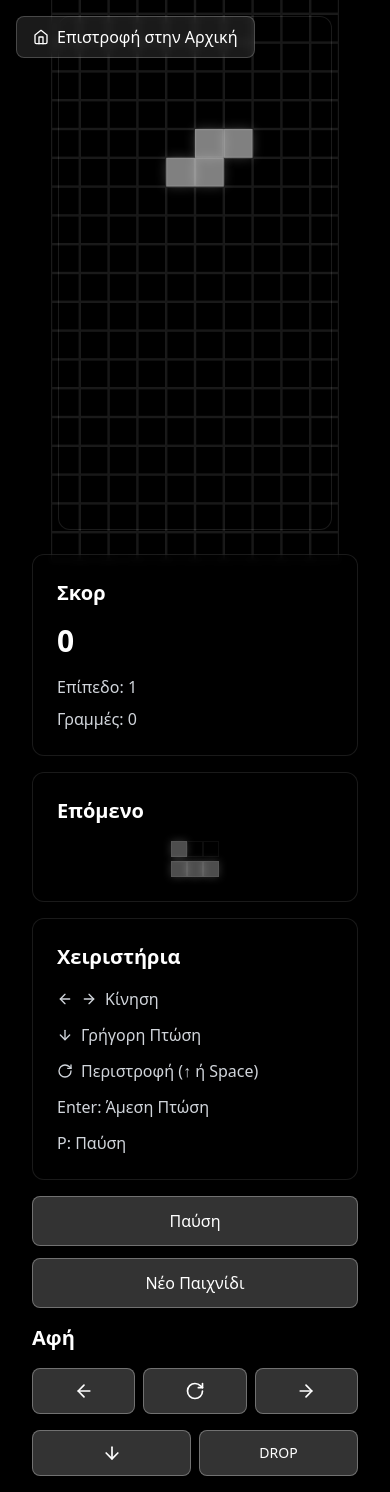
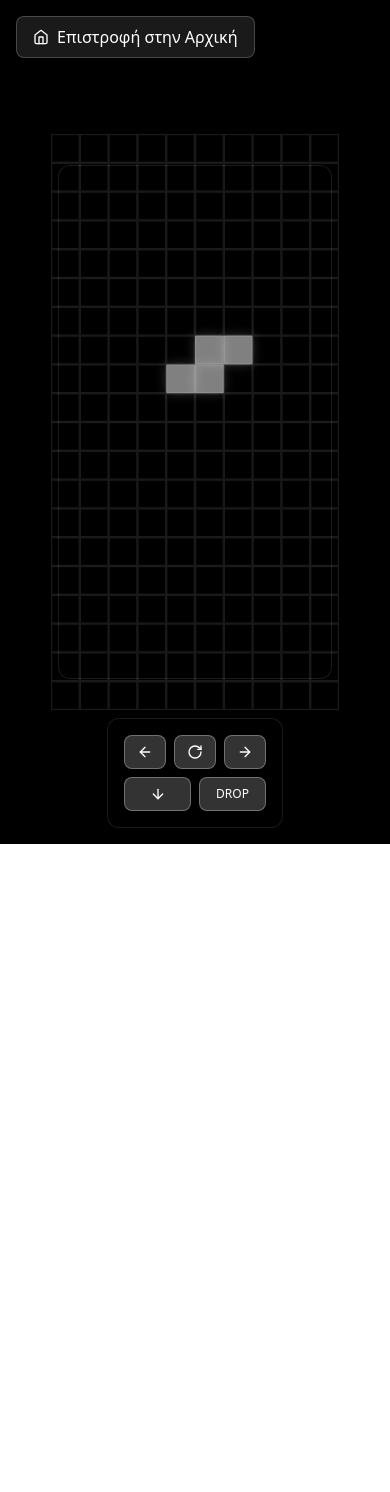
Before and after one commit to Pixelprosolutions/pprogr, a React (Vite) app: page /tetris in a window 390 px wide. After the commit the page ends 844 px from the top, so only its background shows below. Built offline with nearby package versions, Linux system fonts and the light colour scheme.

Commit message:
Create compact sidebar for Tetris game

```diff
--- a/src/pages/TetrisPage.tsx
+++ b/src/pages/TetrisPage.tsx
@@ -376,9 +376,9 @@ const TetrisPage: React.FC = () => {
         </button>
 
         <div className="max-w-7xl mx-auto w-full">
-          <div className="grid grid-cols-1 xl:grid-cols-4 gap-6 items-start">
+          <div className="flex gap-4 items-start">
             {/* Game Board */}
-            <div className="xl:col-span-3 flex justify-center">
+            <div className="flex-1 flex justify-center">
               <div className="bg-black/50 backdrop-blur-sm border border-white/10 rounded-xl p-4 md:p-8 relative">
                 {gameOver && (
                   <div className="absolute inset-0 bg-black/80 backdrop-blur-sm flex items-center justify-center rounded-xl z-10">
@@ -411,20 +411,20 @@ const TetrisPage: React.FC = () => {
             </div>
 
             {/* Side Panel */}
-            <div className="xl:col-span-1 space-y-4 xl:space-y-6">
+            <div className="w-64 space-y-4 hidden lg:block">
               {/* Score */}
-              <div className="bg-gradient-to-br from-black/30 to-black/50 backdrop-blur-sm border border-white/10 rounded-xl p-6">
-                <h3 className="text-xl font-bold text-white mb-4">Σκορ</h3>
-                <p className="text-3xl font-bold text-white mb-4">{score}</p>
-                <div className="space-y-2 text-gray-300">
+              <div className="bg-gradient-to-br from-black/30 to-black/50 backdrop-blur-sm border border-white/10 rounded-xl p-4">
+                <h3 className="text-lg font-bold text-white mb-2">Σκορ</h3>
+                <p className="text-2xl font-bold text-white mb-2">{score}</p>
+                <div className="space-y-1 text-gray-300 text-sm">
                   <p>Επίπεδο: {level}</p>
                   <p>Γραμμές: {lines}</p>
                 </div>
               </div>
 
               {/* Next Piece */}
-              <div className="bg-gradient-to-br from-black/30 to-black/50 backdrop-blur-sm border border-white/10 rounded-xl p-6">
-                <h3 className="text-xl font-bold text-white mb-4">Επόμενο</h3>
+              <div className="bg-gradient-to-br from-black/30 to-black/50 backdrop-blur-sm border border-white/10 rounded-xl p-4">
+                <h3 className="text-lg font-bold text-white mb-2">Επόμενο</h3>
                 <div className="flex justify-center">
                   <div className="space-y-1">
                     {renderNextPiece()}
@@ -433,20 +433,20 @@ const TetrisPage: React.FC = () => {
               </div>
 
               {/* Controls - Hidden on mobile, shown on desktop */}
-              <div className="bg-gradient-to-br from-black/30 to-black/50 backdrop-blur-sm border border-white/10 rounded-xl p-6">
-                <h3 className="text-xl font-bold text-white mb-4">Χειριστήρια</h3>
-                <div className="space-y-3 text-gray-300">
+              <div className="bg-gradient-to-br from-black/30 to-black/50 backdrop-blur-sm border border-white/10 rounded-xl p-4">
+                <h3 className="text-lg font-bold text-white mb-2">Χειριστήρια</h3>
+                <div className="space-y-2 text-gray-300 text-sm">
                   <p className="flex items-center">
-                    <ArrowLeft className="inline w-4 h-4 mr-2" />
-                    <ArrowRight className="inline w-4 h-4 mr-2" />
+                    <ArrowLeft className="inline w-3 h-3 mr-1" />
+                    <ArrowRight className="inline w-3 h-3 mr-1" />
                     Κίνηση
                   </p>
                   <p className="flex items-center">
-                    <ArrowDown className="inline w-4 h-4 mr-2" />
+                    <ArrowDown className="inline w-3 h-3 mr-1" />
                     Γρήγορη Πτώση
                   </p>
                   <p className="flex items-center">
-                    <RotateCw className="inline w-4 h-4 mr-2" />
+                    <RotateCw className="inline w-3 h-3 mr-1" />
                     Περιστροφή (↑ ή Space)
                   </p>
                   <p>Enter: Άμεση Πτώση</p>
@@ -455,59 +455,58 @@ const TetrisPage: React.FC = () => {
               </div>
 
               {/* Game Controls */}
-              <div className="space-y-3 xl:block">
+              <div className="space-y-2">
                 <button
                   onClick={() => setIsPaused(!isPaused)}
                   disabled={gameOver}
-                  className="w-full bg-white/20 backdrop-blur-sm border border-white/30 text-white py-3 px-6 rounded-lg hover:bg-white/30 transition-colors disabled:opacity-50"
+                  className="w-full bg-white/20 backdrop-blur-sm border border-white/30 text-white py-2 px-4 rounded-lg hover:bg-white/30 transition-colors disabled:opacity-50 text-sm"
                 >
                   {isPaused ? 'Συνέχεια' : 'Παύση'}
                 </button>
                 <button
                   onClick={initGame}
-                  className="w-full bg-white/20 backdrop-blur-sm border border-white/30 text-white py-3 px-6 rounded-lg hover:bg-white/30 transition-colors"
+                  className="w-full bg-white/20 backdrop-blur-sm border border-white/30 text-white py-2 px-4 rounded-lg hover:bg-white/30 transition-colors text-sm"
                 >
                   Νέο Παιχνίδι
                 </button>
               </div>
+            </div>
 
             {/* Mobile Controls - Only show on mobile */}
-              <div className="xl:hidden">
-                <h3 className="text-xl font-bold text-white mb-4">Αφή</h3>
-                <div className="grid grid-cols-3 gap-2 mb-4">
+            <div className="lg:hidden fixed bottom-4 left-1/2 transform -translate-x-1/2 bg-black/50 backdrop-blur-sm border border-white/10 rounded-xl p-4">
+              <div className="grid grid-cols-3 gap-2 mb-2">
                 <button
                   onClick={() => movePiece('left')}
-                    className="bg-white/20 backdrop-blur-sm border border-white/30 text-white py-3 px-4 rounded-lg hover:bg-white/30 transition-colors"
+                  className="bg-white/20 backdrop-blur-sm border border-white/30 text-white py-2 px-3 rounded-lg hover:bg-white/30 transition-colors"
                 >
-                    <ArrowLeft className="h-5 w-5 mx-auto" />
+                  <ArrowLeft className="h-4 w-4 mx-auto" />
                 </button>
                 <button
                   onClick={handleRotate}
-                    className="bg-white/20 backdrop-blur-sm border border-white/30 text-white py-3 px-4 rounded-lg hover:bg-white/30 transition-colors"
+                  className="bg-white/20 backdrop-blur-sm border border-white/30 text-white py-2 px-3 rounded-lg hover:bg-white/30 transition-colors"
                 >
-                    <RotateCw className="h-5 w-5 mx-auto" />
+                  <RotateCw className="h-4 w-4 mx-auto" />
                 </button>
                 <button
                   onClick={() => movePiece('right')}
-                    className="bg-white/20 backdrop-blur-sm border border-white/30 text-white py-3 px-4 rounded-lg hover:bg-white/30 transition-colors"
+                  className="bg-white/20 backdrop-blur-sm border border-white/30 text-white py-2 px-3 rounded-lg hover:bg-white/30 transition-colors"
                 >
-                    <ArrowRight className="h-5 w-5 mx-auto" />
+                  <ArrowRight className="h-4 w-4 mx-auto" />
                 </button>
               </div>
               <div className="grid grid-cols-2 gap-2">
                 <button
                   onClick={() => movePiece('down')}
-                    className="bg-white/20 backdrop-blur-sm border border-white/30 text-white py-3 px-4 rounded-lg hover:bg-white/30 transition-colors"
+                  className="bg-white/20 backdrop-blur-sm border border-white/30 text-white py-2 px-3 rounded-lg hover:bg-white/30 transition-colors"
                 >
-                    <ArrowDown className="h-5 w-5 mx-auto" />
+                  <ArrowDown className="h-4 w-4 mx-auto" />
                 </button>
                 <button
                   onClick={hardDrop}
-                    className="bg-white/20 backdrop-blur-sm border border-white/30 text-white py-3 px-4 rounded-lg hover:bg-white/30 transition-colors text-sm"
+                  className="bg-white/20 backdrop-blur-sm border border-white/30 text-white py-2 px-3 rounded-lg hover:bg-white/30 transition-colors text-xs"
                 >
                   DROP
                 </button>
-                </div>
               </div>
             </div>
           </div>
```
Lines whose indentation alone changed are shown as unchanged.
